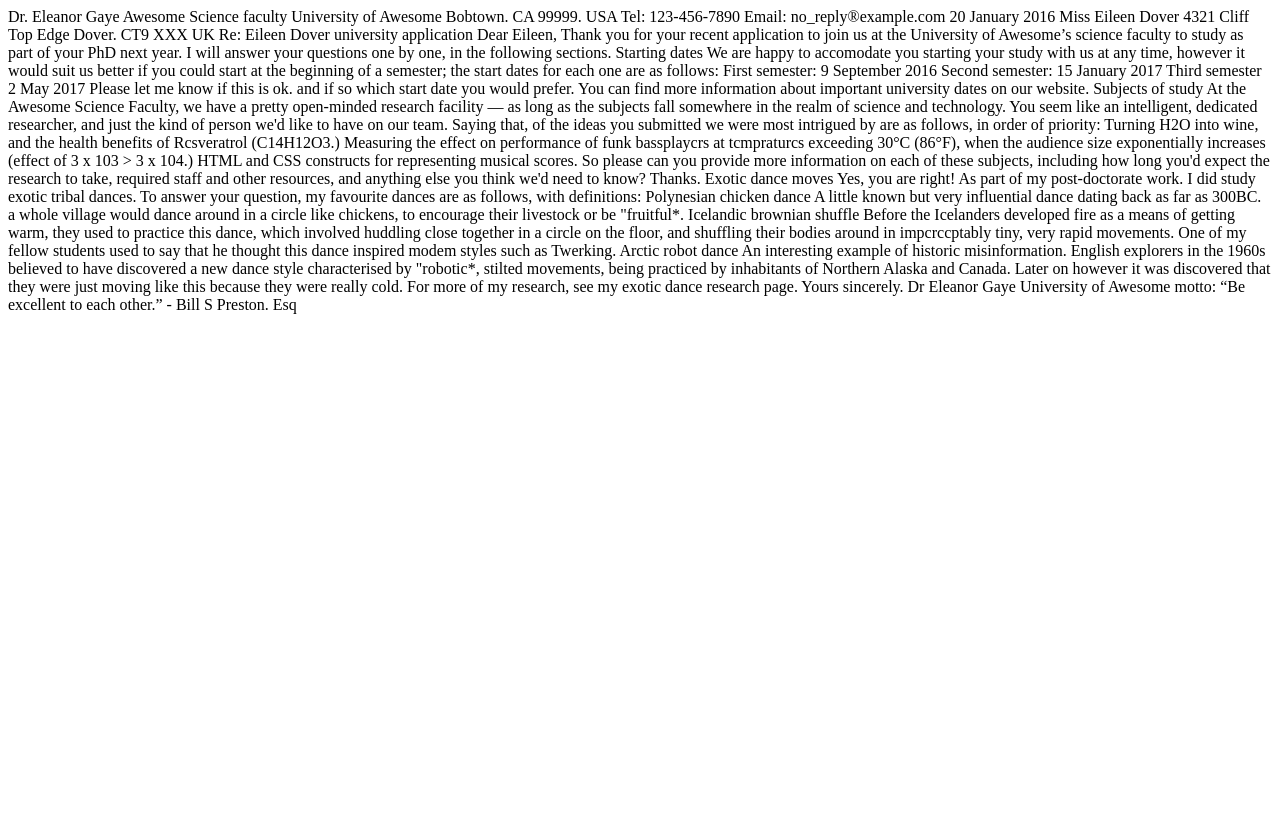
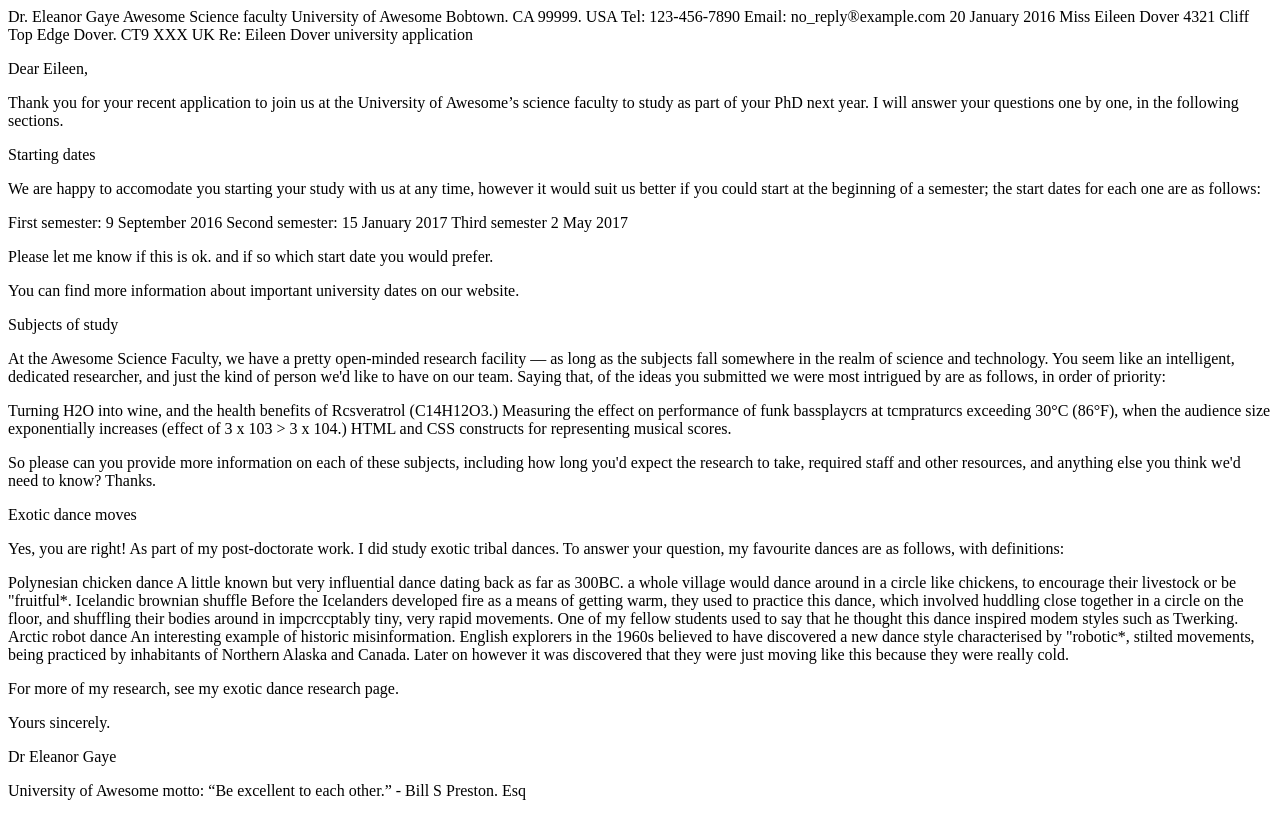
Before and after one commit to howl/modulo1-practica-carta, a plain HTML site: page index.html in a window 1280 px wide. Drawn offline with Linux system fonts and the light colour scheme.

Commit message:
index.html: add paragraphs
Signed-off-by: David Santamaría Rogado <howl.nsp@gmail.com>

```diff
--- a/index.html
+++ b/index.html
@@ -12,32 +12,32 @@ Tel: 123-456-7890 Email: no_reply®example.com
 20 January 2016
 Miss Eileen Dover 4321 Cliff Top Edge Dover. CT9 XXX UK
 Re: Eileen Dover university application
-Dear Eileen,
-Thank you for your recent application to join us at the University of Awesome’s science faculty to study as part of your PhD next year. I will answer your questions one by one, in the following sections.
+<p>Dear Eileen,</p>
+<p>Thank you for your recent application to join us at the University of Awesome’s science faculty to study as part of your PhD next year. I will answer your questions one by one, in the following sections.</p>
 Starting dates
-We are happy to accomodate you starting your study with us at any time, however it would suit us better if you could start at the beginning of a semester; the start dates for each one are as follows:
+<p>We are happy to accomodate you starting your study with us at any time, however it would suit us better if you could start at the beginning of a semester; the start dates for each one are as follows:</p>
 First semester: 9 September 2016
 Second semester: 15 January 2017
 Third semester 2 May 2017
-Please let me know if this is ok. and if so which start date you would prefer.
-You can find more information about important university dates on our website.
+<p>Please let me know if this is ok. and if so which start date you would prefer.</p>
+<p>You can find more information about important university dates on our website.</p>
 Subjects of study
-At the Awesome Science Faculty, we have a pretty open-minded research facility — as long as the subjects fall somewhere in the realm of science and technology. You seem like an intelligent, dedicated researcher, and just the kind of person we'd like to have on our team. Saying that, of the ideas you submitted we were most intrigued by are as follows, in order of priority:
+<p>At the Awesome Science Faculty, we have a pretty open-minded research facility — as long as the subjects fall somewhere in the realm of science and technology. You seem like an intelligent, dedicated researcher, and just the kind of person we'd like to have on our team. Saying that, of the ideas you submitted we were most intrigued by are as follows, in order of priority:</p>
 Turning H2O into wine, and the health benefits of Rcsveratrol (C14H12O3.)
 Measuring the effect on performance of funk bassplaycrs at tcmpraturcs exceeding 30°C (86°F), when the audience size exponentially increases (effect of 3 x 103 > 3 x 104.)
 HTML and CSS constructs for representing musical scores.
-So please can you provide more information on each of these subjects, including how long you'd expect the research to take, required staff and other resources, and anything else you think we'd need to know? Thanks.
+<p>So please can you provide more information on each of these subjects, including how long you'd expect the research to take, required staff and other resources, and anything else you think we'd need to know? Thanks.</p>
 Exotic dance moves
-Yes, you are right! As part of my post-doctorate work. I did study exotic tribal dances. To answer your question, my favourite dances are as follows, with definitions:
+<p>Yes, you are right! As part of my post-doctorate work. I did study exotic tribal dances. To answer your question, my favourite dances are as follows, with definitions:</p>
 Polynesian chicken dance
 A little known but very influential dance dating back as far as 300BC. a whole village would dance around in a circle like chickens, to encourage their livestock or be "fruitful*.
 Icelandic brownian shuffle
 Before the Icelanders developed fire as a means of getting warm, they used to practice this dance, which involved huddling close together in a circle on the floor, and shuffling their bodies around in impcrccptably tiny, very rapid movements. One of my fellow students used to say that he thought this dance inspired modem styles such as Twerking.
 Arctic robot dance
 An interesting example of historic misinformation. English explorers in the 1960s believed to have discovered a new dance style characterised by "robotic*, stilted movements, being practiced by inhabitants of Northern Alaska and Canada. Later on however it was discovered that they were just moving like this because they were really cold.
-For more of my research, see my exotic dance research page.
-Yours sincerely.
-Dr Eleanor Gaye
-University of Awesome motto: “Be excellent to each other.” - Bill S Preston. Esq
+<p>For more of my research, see my exotic dance research page.</p>
+<p>Yours sincerely.</p>
+<p>Dr Eleanor Gaye</p>
+<p>University of Awesome motto: “Be excellent to each other.” - Bill S Preston. Esq</p>
     </body>
 </html>
```
